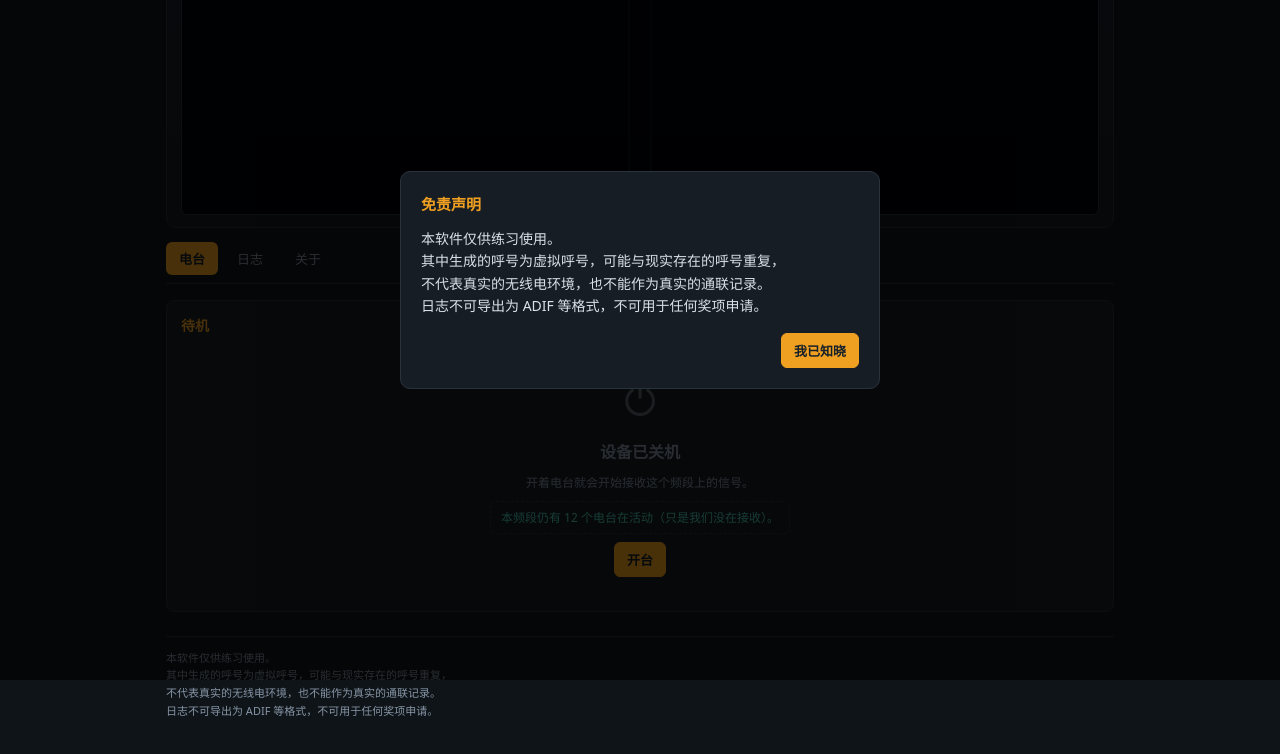
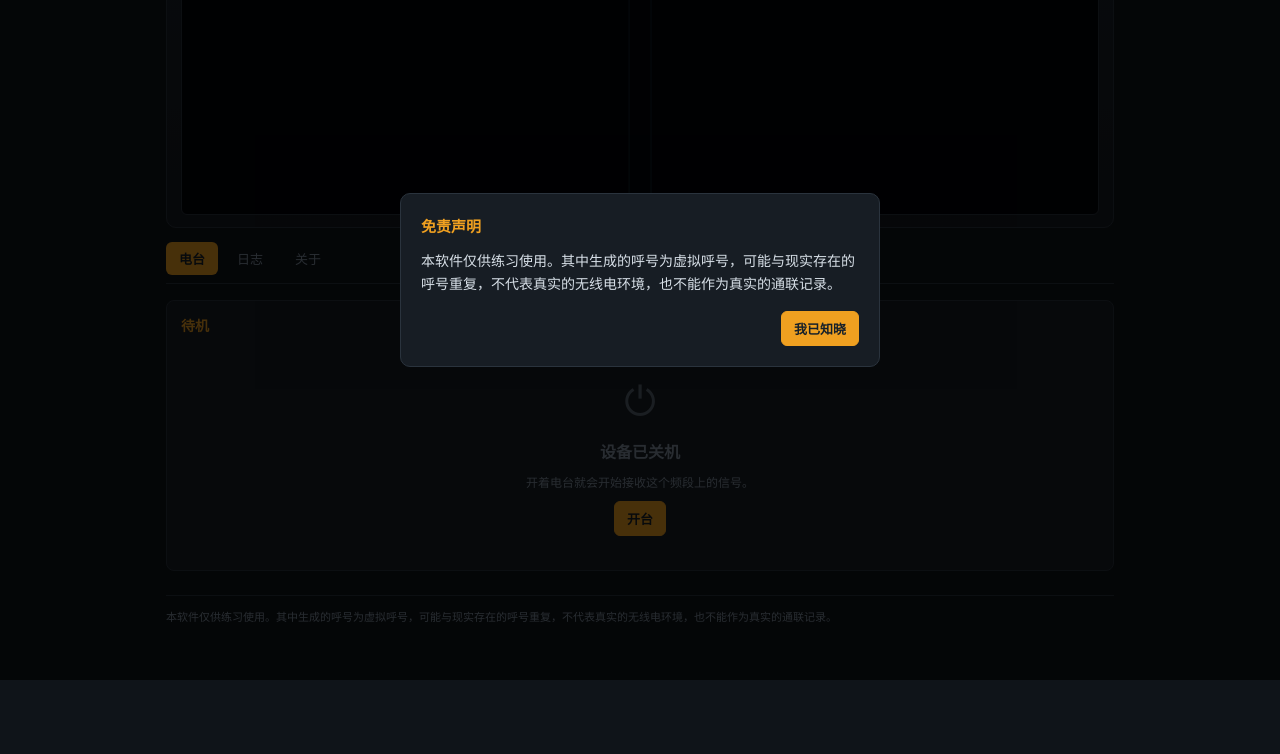
Before and after one commit to LYZhelloworld/cw-qso-trainer, a website built with Vite: page index.html in a window 1280 px wide. Shown: the part 120-874 px from the top of the page. After the commit the page ends 809 px from the top, so only its background shows below. Built offline with nearby package versions, Linux system fonts and the light colour scheme.

Commit message:
fix: 去掉待机页的台数提示，免责声明收成一句
关台页不再显示「本频段仍有 N 个电台在活动」，连同只给它用的 .standby-alive 样式一并删除。

免责声明去掉「日志不可导出为 ADIF 等格式，不可用于任何奖项申请」，四行合并为一句；README 的引用同步。日志页水印与关于页的「不可导出」条目是独立内容，保留。

```diff
--- a/src/ui/disclaimer.ts
+++ b/src/ui/disclaimer.ts
@@ -5,10 +5,8 @@
  */
 
 export const DISCLAIMER_TEXT =
-  "本软件仅供练习使用。\n" +
-  "其中生成的呼号为虚拟呼号，可能与现实存在的呼号重复，\n" +
-  "不代表真实的无线电环境，也不能作为真实的通联记录。\n" +
-  "日志不可导出为 ADIF 等格式，不可用于任何奖项申请。";
+  "本软件仅供练习使用。其中生成的呼号为虚拟呼号，可能与现实存在的呼号重复，" +
+  "不代表真实的无线电环境，也不能作为真实的通联记录。";
 
 export const LOG_WATERMARK = "练习日志，非真实通联记录，不可用于任何奖项申请。";
 
--- a/src/ui/pages/radio.ts
+++ b/src/ui/pages/radio.ts
@@ -73,17 +73,6 @@ export function renderRadio(host: AppHost, root: HTMLElement): void {
     standby.append(
       el("div", { class: "hint", text: "开着电台就会开始接收这个频段上的信号。" }),
     );
-    // The band did not go quiet just because we did: the other stations keep
-    // calling CQ. Say so, so the environment model is visible and not a surprise.
-    const active = host.session.hamActivity().length;
-    if (active > 0) {
-      standby.append(
-        el("div", {
-          class: "hint standby-alive",
-          text: `本频段仍有 ${active} 个电台在活动（只是我们没在接收）。`,
-        }),
-      );
-    }
     standby.append(
       button("开台", () => host.setPower?.(true), "btn primary"),
     );
--- a/src/ui/styles.css
+++ b/src/ui/styles.css
@@ -606,14 +606,6 @@ table.log input {
   color: var(--muted);
 }
 
-/* Powered down, the band keeps going: a quiet note that "off" is not "empty". */
-.standby-alive {
-  color: var(--accent-2);
-  border: 1px dashed var(--border);
-  border-radius: 6px;
-  padding: 6px 10px;
-}
-
 /* --- settings sheet ------------------------------------------------------ */
 
 .settings-modal {
```
Also changed, not shown: src/ui/pages/radio.test.ts (+2 -7 lines), README.md.
